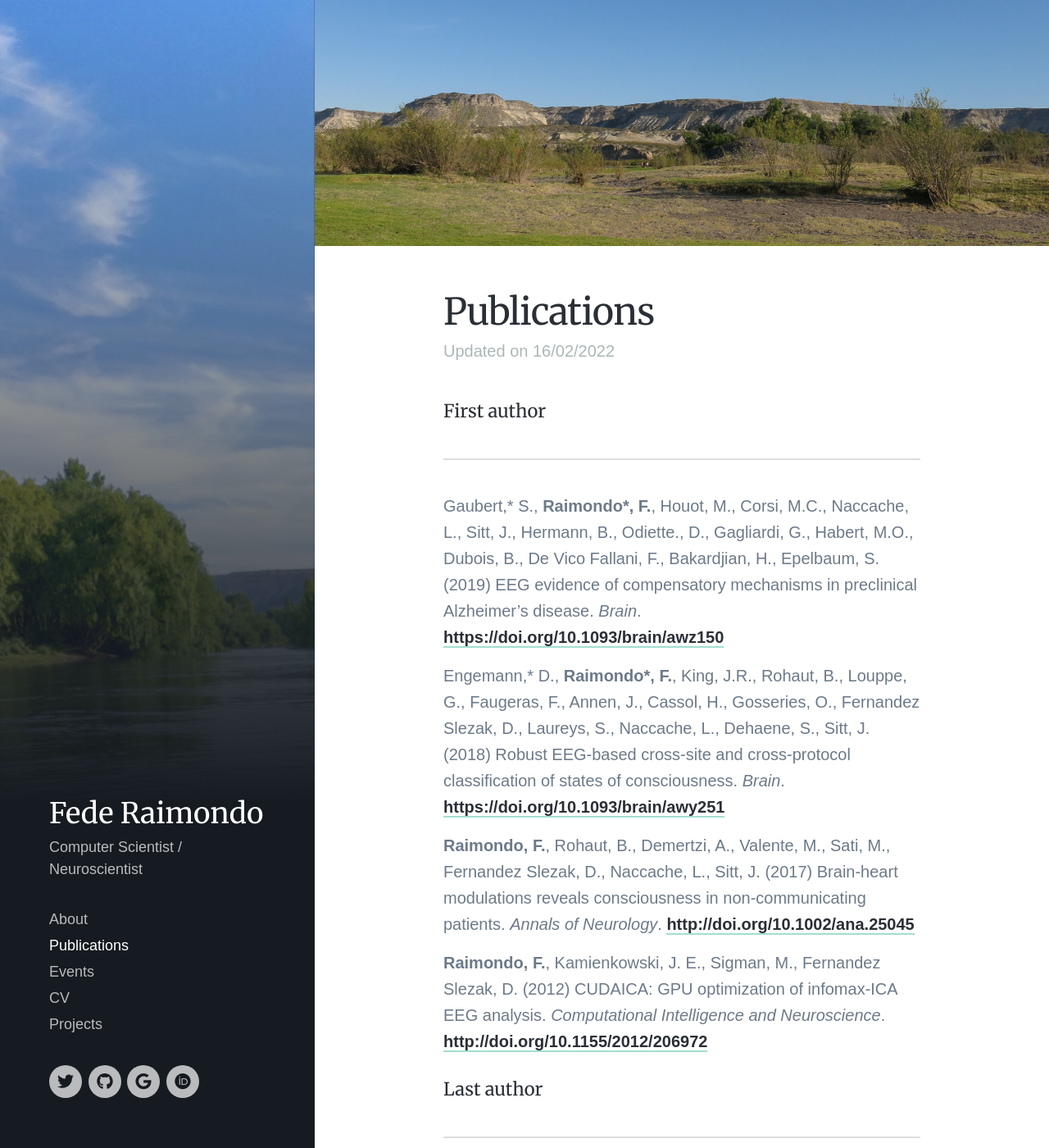
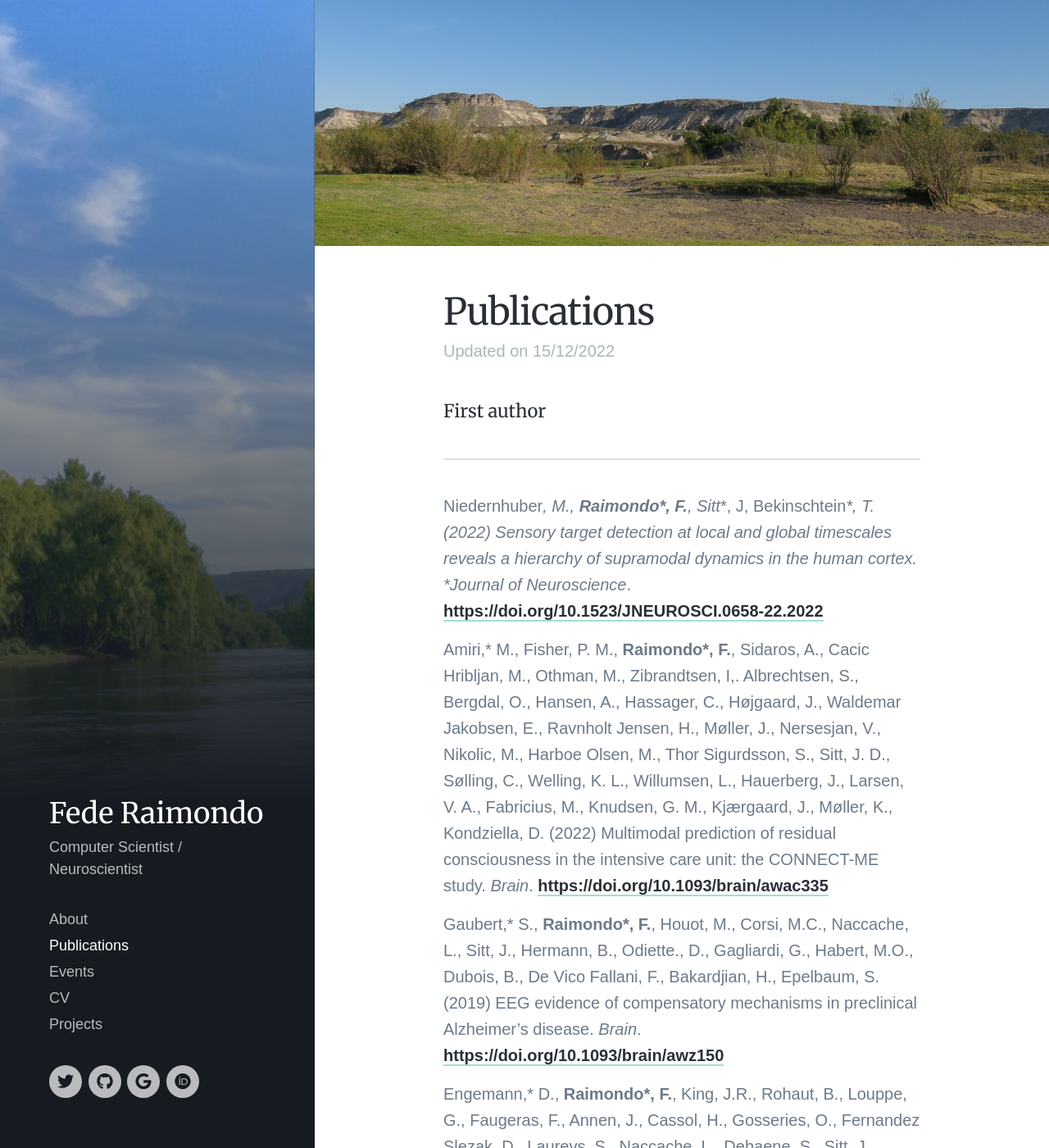
Before and after one commit to fraimondo/fraimondo.github.io, a Jekyll site: the page built from _pages/publications.md, in a window 1280 px wide and 1400 px high. Shown: the whole window at 82% size. Built offline with Jekyll 4.4.1, drawn with Linux system fonts in a browser that asks for light colours; nearby versions of some CDN libraries; some web fonts are replaced; some of the changed text lies outside the part shown.

Commit message:
Update publications

```diff
--- a/_pages/publications.md
+++ b/_pages/publications.md
@@ -1,6 +1,6 @@
 ---
 title: Publications
-subtitle: Updated on 16/02/2022
+subtitle: Updated on 15/12/2022
 description:
 featured_image: /images/fraimondo/rio_v.jpeg
 banner_image: /images/fraimondo/rio2.jpg
@@ -10,6 +10,9 @@ banner_image: /images/fraimondo/rio2.jpg
 
 #### First author
 -----------------
+Niedernhuber*, M., **Raimondo*, F.**, Sitt*\*, J, Bekinschtein*\*, T. (2022) Sensory target detection at local and global timescales reveals a hierarchy of supramodal dynamics in the human cortex. *Journal of Neuroscience*. <https://doi.org/10.1523/JNEUROSCI.0658-22.2022>
+
+Amiri,* M., Fisher, P. M., **Raimondo\*, F.**, Sidaros, A., Cacic Hribljan, M., Othman, M., Zibrandtsen, I,. Albrechtsen, S., Bergdal, O., Hansen, A., Hassager, C., Højgaard, J., Waldemar Jakobsen, E., Ravnholt Jensen, H., Møller, J., Nersesjan, V., Nikolic, M., Harboe Olsen, M., Thor Sigurdsson, S., Sitt, J. D., Sølling, C., Welling, K. L., Willumsen, L., Hauerberg, J., Larsen, V. A., Fabricius, M., Knudsen, G. M., Kjærgaard, J., Møller, K., Kondziella, D. (2022) Multimodal prediction of residual consciousness in the intensive care unit: the CONNECT-ME study. *Brain*. <https://doi.org/10.1093/brain/awac335>
 
 Gaubert,* S., **Raimondo\*, F.**, Houot, M., Corsi, M.C., Naccache, L., Sitt, J., Hermann, B., Odiette., D., Gagliardi, G., Habert, M.O., Dubois, B., De Vico Fallani, F., Bakardjian, H., Epelbaum, S. (2019) EEG evidence of compensatory mechanisms in preclinical Alzheimer’s disease. *Brain*. <https://doi.org/10.1093/brain/awz150>
 
@@ -26,6 +29,8 @@ Strauss, M., Sitt, J., Naccache, L., **Raimondo, F.** (2022). Predicting the los
 
 #### Co-author
 --------------
+Mortaheb, S, Van Calster, L., **Raimondo, F.**, Klados, M., Boulakis, P., Georgoula, K., Majerus,  S., Van De Ville, D., Demertzi, A. (2022) Mind blanking is a distinct mental state linked to a recurrent brain profile of globally positive connectivity during ongoing mentation. *Proceedings of the National Academy of Sciences*, <https://doi.org/10.1073/pnas.2200511119>
+
 Pérez, P., Madsen, J, Banellis, L, Türker, B., **Raimondo, F.**, Perlbarg, V., Denis-Valente, M., Niérat, M.C., Puybasset, L., Naccache, L., Similowski, T., Cruse, D., Parra, L.C., Sitt, J.D. (2021) Conscious processing of narrative stimuli synchronizes heart rate between individuals. *Cell Report*. <https://doi.org/10.1016/j.celrep.2021.109692>
 
 Gaubert, S., Houot, M., **Raimondo, F.**, Ansart. M., Corsi, M.C., Naccache, L., Sitt, J., Habert, M.O., Dubois, B., De Vico Fallani, F., Durrleman, S., Epelbaum, S. for the INSIGHT-preAD study group (2021) A machine learning approach to screen for preclinical Alzheimer's disease. *Neurobiology of Aging*. <https://doi.org/10.1016/j.neurobiolaging.2021.04.024>
```
